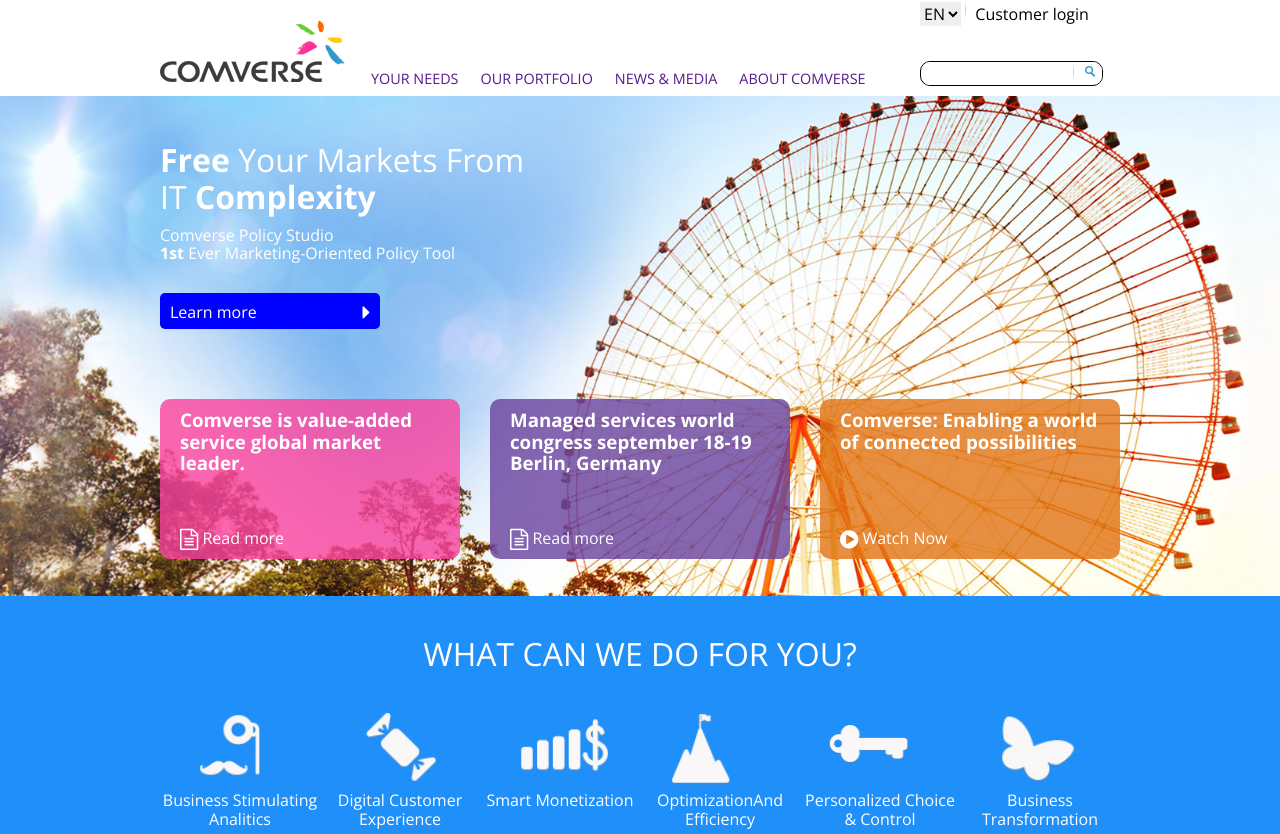
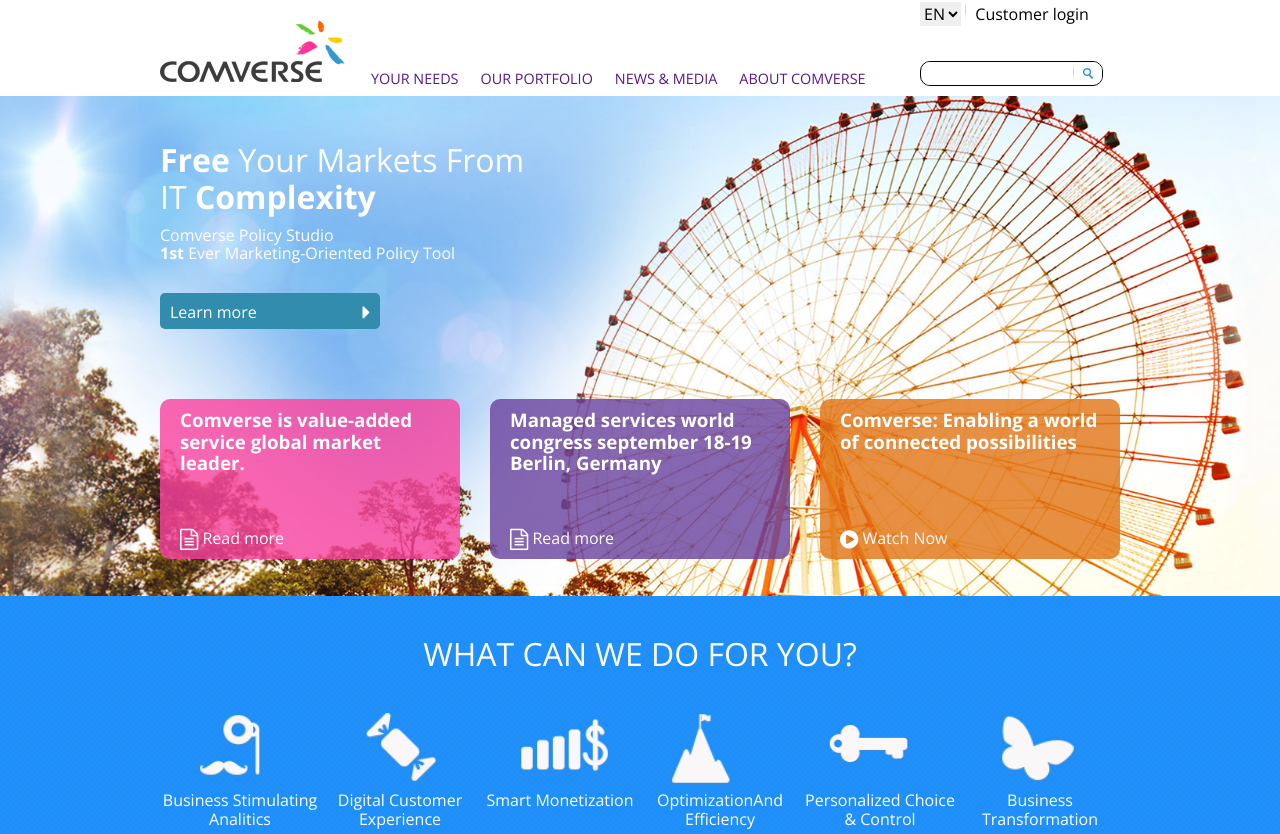
Before and after one commit to alon-kedar/NC-Comverse, a plain HTML site: page routes/index.html in a window 1280 px wide. Shown: the top 834 px of the page. Drawn offline with nearby package versions, Linux system fonts and the light colour scheme.

Commit message:
general design

```diff
--- a/css/style.css
+++ b/css/style.css
@@ -191,7 +191,7 @@ a:hover {
 }
 
 .main-link {
-    background-color: blue;
+    background-color: rgb(49,140,173);
     color: white;
     height: auto;
     /*width: 220px;*/
@@ -202,6 +202,11 @@ a:hover {
     padding: 10px 10px 8px 10px;
     display: inline-block;
     text-align: left;
+}
+
+.main-link:hover {
+    background-color: lightskyblue;
+    color:white;
 }
 
 .marked-date {
@@ -547,6 +552,7 @@ li {
     border-style: hidden;
     height: 23px;
     background-color: #fff;
+    outline: none;
 }
 
 #submit > button {
@@ -738,6 +744,12 @@ ul {
     /*border-radius: 5px;*/
 }
 
+#submit button > img {
+    position: relative;
+    top: 2px;
+    right: 2px;
+}
+
 .news-image:hover {
     content: url("../img/events/eventListIconNews_hover.png");
 }
```
